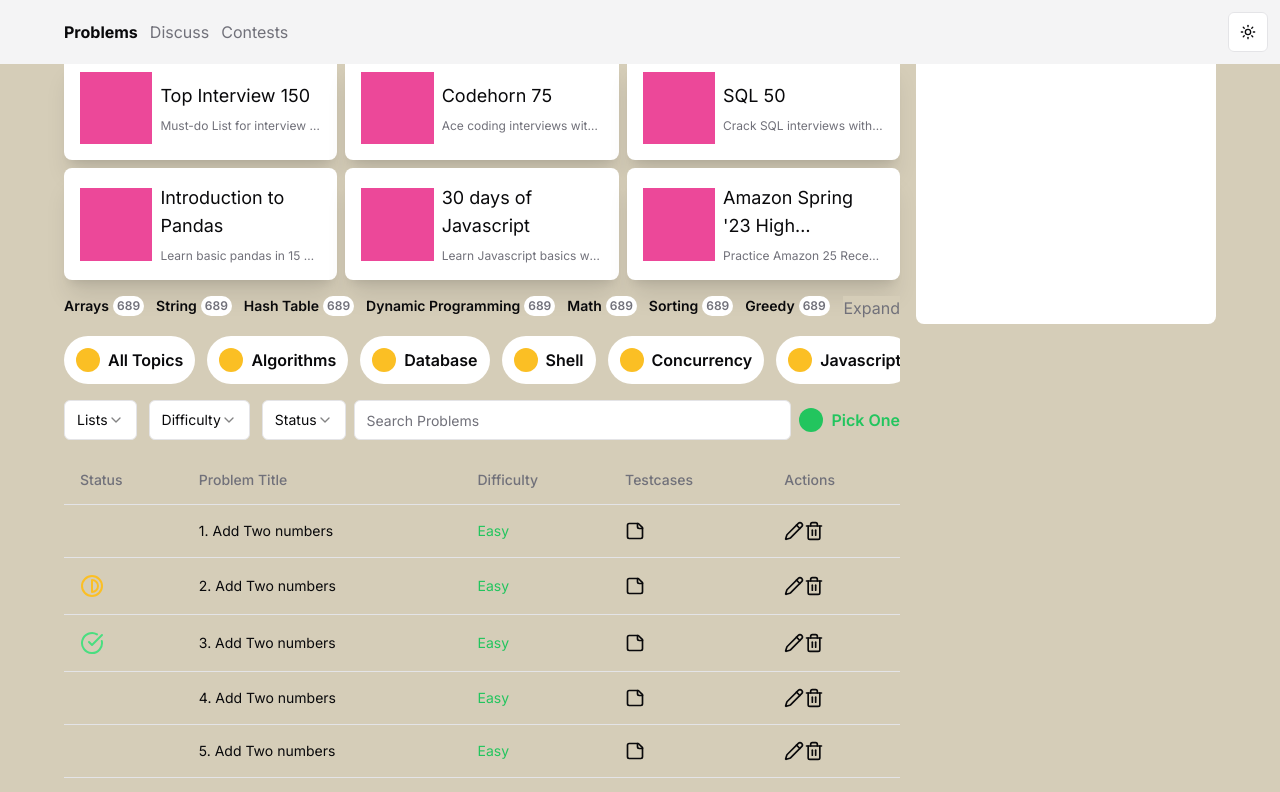
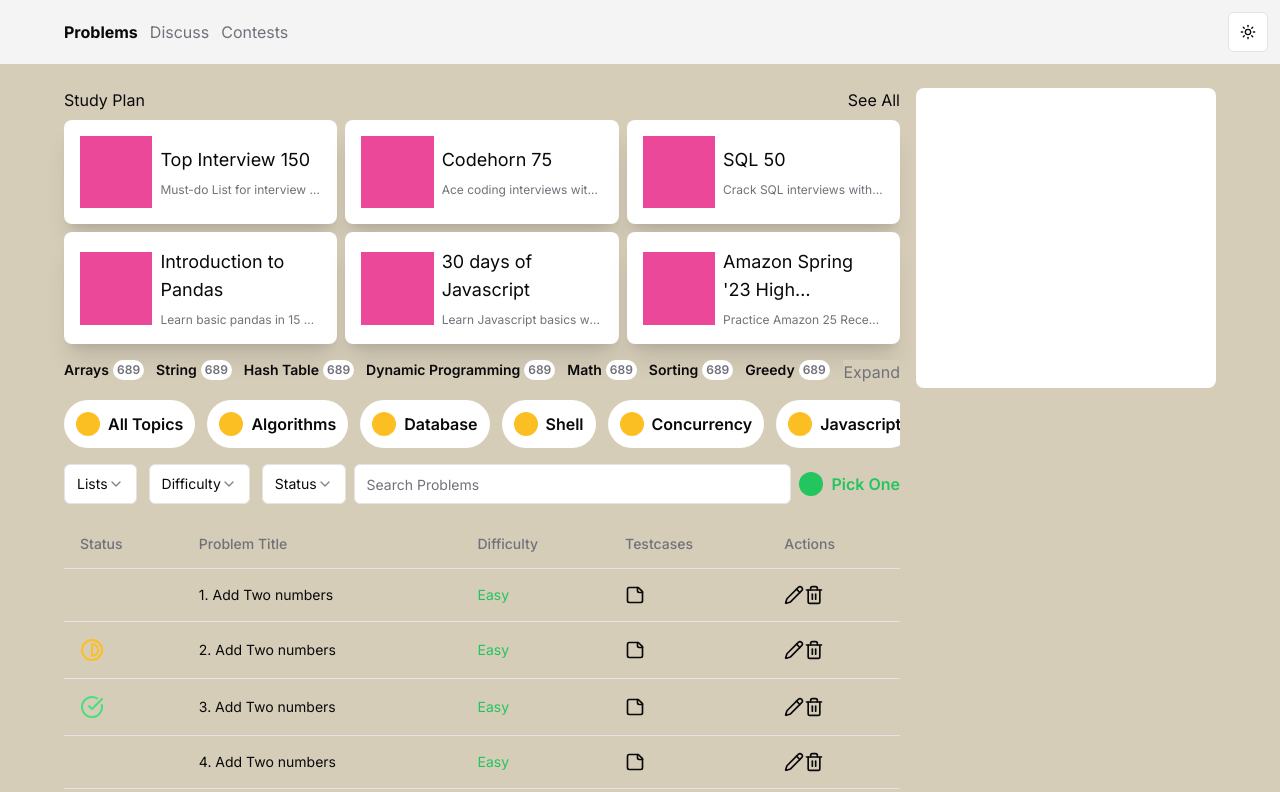
Before and after one commit to Mikkareem/codehorn, a Next.js app in the folder frontend/: page /problems in a window 1280 px wide. Shown: the top 792 px of the page. Built offline with nearby package versions, Linux system fonts and the light colour scheme.

Commit message:
Update Navigation Layout

```diff
--- a/frontend/src/app/(with-navigation)/layout.jsx
+++ b/frontend/src/app/(with-navigation)/layout.jsx
@@ -28,7 +28,7 @@ const NavigationLayout = ({ children }) => {
                     })}
                 </div>
             </div>
-            <div className='max-w-[90%] mx-auto'>
+            <div className='max-w-[90%] mx-auto mt-16'>
                 {children}
             </div>
         </div>
```
